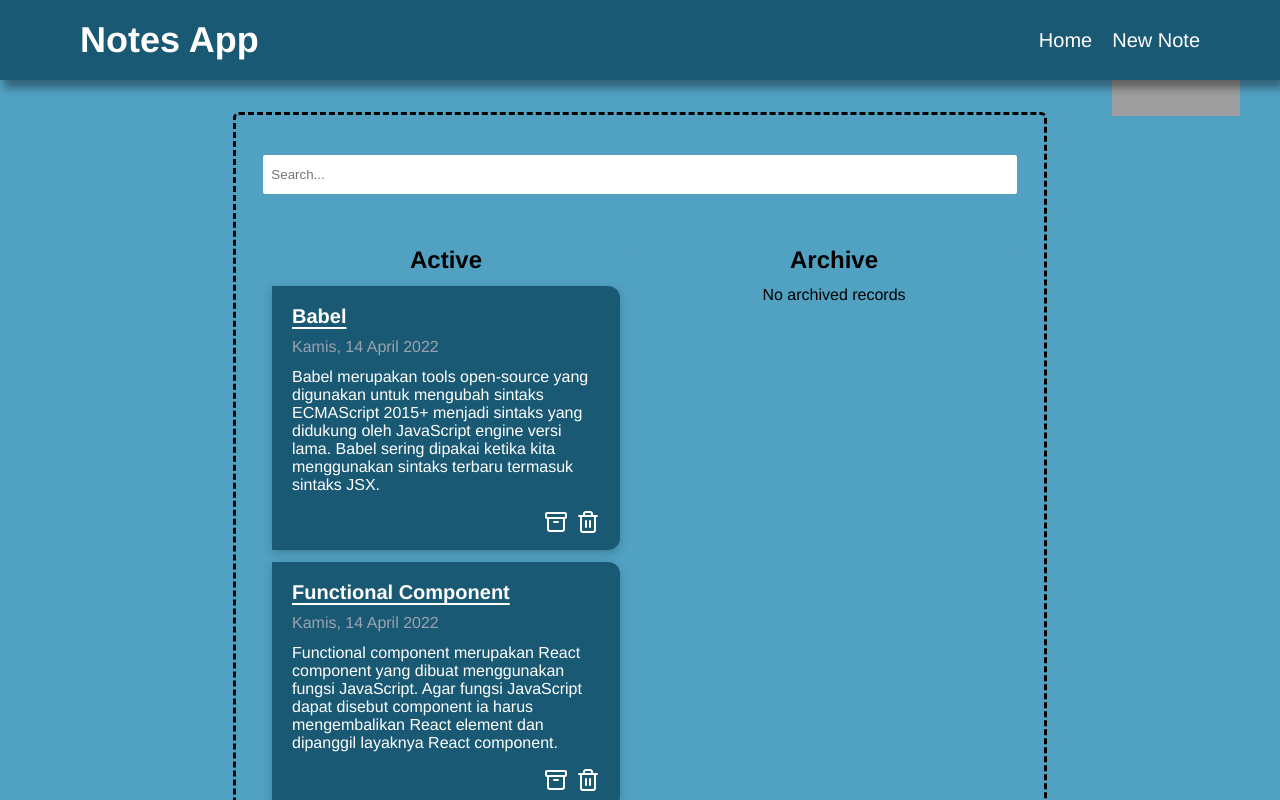
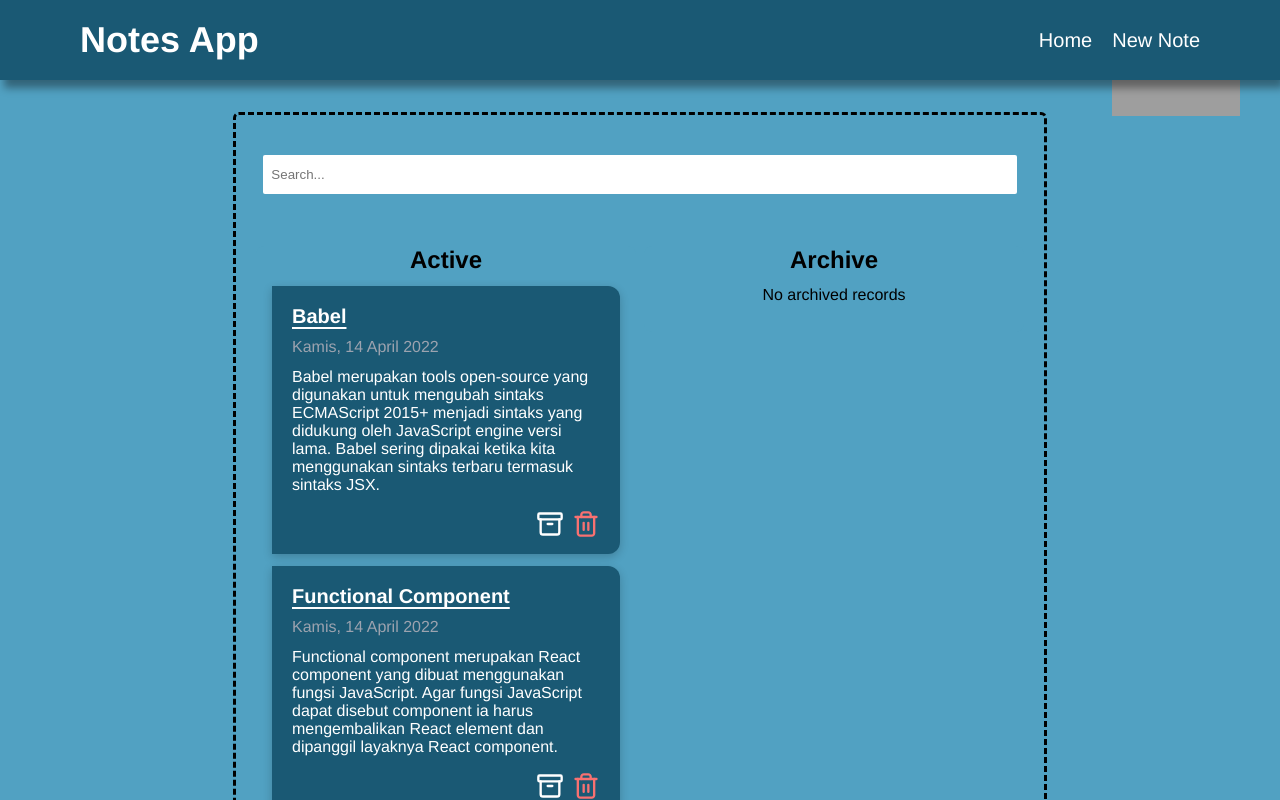
Before and after one commit to Azzaxy1/notes-hive, a React (Vite) app: page / in a window 1280 px wide. Shown: the top 800 px of the page. Built offline with nearby package versions, Linux system fonts and the light colour scheme; grey boxes are pictures that could not be loaded.

Commit message:
style: change style button delete and archive

```diff
--- a/src/components/ArchiveButton.jsx
+++ b/src/components/ArchiveButton.jsx
@@ -7,7 +7,10 @@ import { Archive } from "lucide-react";
 const ArchiveButton = ({ id, onArchive }) => {
   return (
     <>
-      <Archive className="cursor-pointer " onClick={() => onArchive(id)} />
+      <Archive
+        className="cursor-pointer size-7 hover:text-slate-400"
+        onClick={() => onArchive(id)}
+      />
     </>
   );
 };
--- a/src/components/DeleteButton.jsx
+++ b/src/components/DeleteButton.jsx
@@ -6,7 +6,10 @@ import { Trash2 } from "lucide-react";
 const DeleteButton = ({ id, onDelete }) => {
   return (
     <>
-      <Trash2 className="cursor-pointer" onClick={() => onDelete(id)} />
+      <Trash2
+        className="text-red-400 cursor-pointer size-7 hover:text-red-500 "
+        onClick={() => onDelete(id)}
+      />
     </>
   );
 };
```
